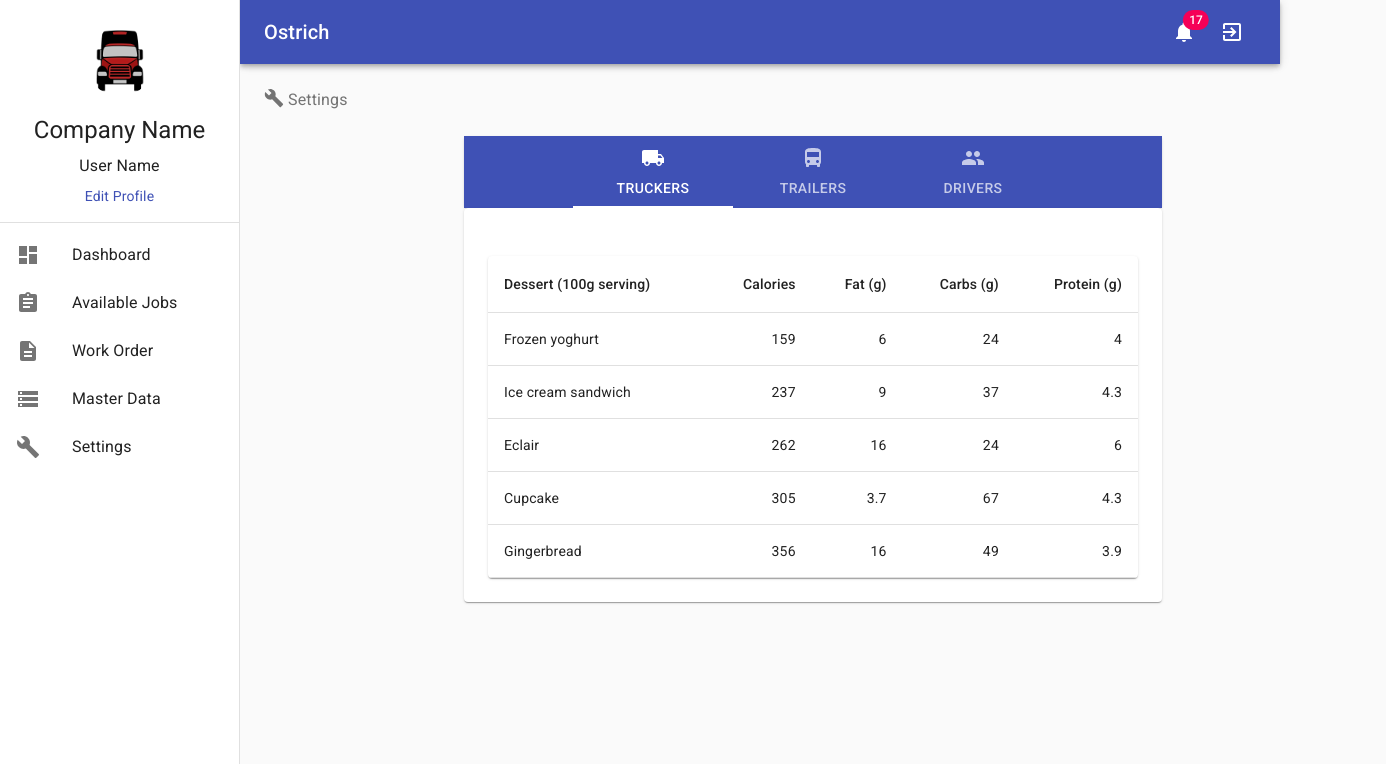
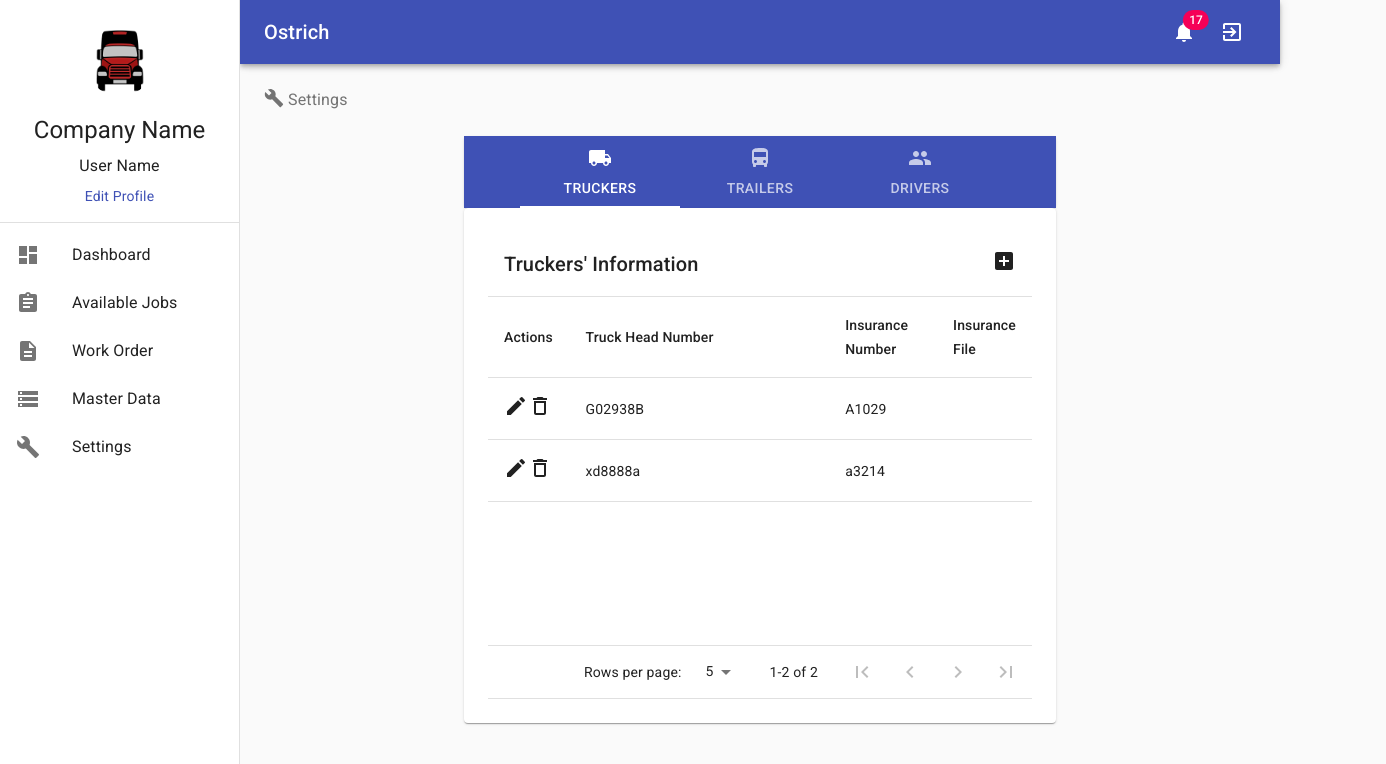
Before and after one commit to liyanarosliescs/ostrich-ui, a React (Create React App) app: page /trucker/masterdata in a window 1280 px wide. Shown: the top 764 px of the page, 1386 px wide, since content can reach past the window. Built offline with nearby package versions, Linux system fonts and the light colour scheme.

Commit message:
update truckerstab table

```diff
--- a/src/components/Trucker/TruckersTab.js
+++ b/src/components/Trucker/TruckersTab.js
@@ -1,64 +1,199 @@
 import React from 'react';
-import { makeStyles } from '@material-ui/core/styles';
+import PropTypes from 'prop-types';
+import { makeStyles, useTheme } from '@material-ui/core/styles';
+import Typography from '@material-ui/core/Typography';
 import Table from '@material-ui/core/Table';
+import TableHead from '@material-ui/core/TableHead';
 import TableBody from '@material-ui/core/TableBody';
 import TableCell from '@material-ui/core/TableCell';
-import TableHead from '@material-ui/core/TableHead';
+import TableFooter from '@material-ui/core/TableFooter';
+import TablePagination from '@material-ui/core/TablePagination';
 import TableRow from '@material-ui/core/TableRow';
 import Paper from '@material-ui/core/Paper';
+import IconButton from '@material-ui/core/IconButton';
+import FirstPageIcon from '@material-ui/icons/FirstPage';
+import KeyboardArrowLeft from '@material-ui/icons/KeyboardArrowLeft';
+import KeyboardArrowRight from '@material-ui/icons/KeyboardArrowRight';
+import LastPageIcon from '@material-ui/icons/LastPage';
+import AddBox from "@material-ui/icons/AddBox";
+import Edit from '@material-ui/icons/Edit';
+import DeleteOutline from '@material-ui/icons/DeleteOutline';
 
-const useStyles = makeStyles(theme => ({
+const useStyles1 = makeStyles(theme => ({
+  root: {
+    flexShrink: 0,
+    color: theme.palette.text.secondary,
+    marginLeft: theme.spacing(2.5),
+  },
+  cell1: {
+    minWidth: '20%',
+    maxWidth: '20%',
+  },
+  cell2: {
+    minWidth: '60%',
+    maxWidth: '60%',
+  },
+  cell3: {
+    minWidth: '10%',
+    maxWidth: '10%',
+  },
+}));
+
+function TruckersTab(props) {
+  const classes = useStyles1();
+  const theme = useTheme();
+  const { count, page, rowsPerPage, onChangePage } = props;
+
+  const handleFirstPageButtonClick = event => {
+    onChangePage(event, 0);
+  };
+
+  const handleBackButtonClick = event => {
+    onChangePage(event, page - 1);
+  };
+
+  const handleNextButtonClick = event => {
+    onChangePage(event, page + 1);
+  };
+
+  const handleLastPageButtonClick = event => {
+    onChangePage(event, Math.max(0, Math.ceil(count / rowsPerPage) - 1));
+  };
+
+  return (
+    <div className={classes.root}>
+      <IconButton
+        onClick={handleFirstPageButtonClick}
+        disabled={page === 0}
+        aria-label="first page"
+      >
+        {theme.direction === 'rtl' ? <LastPageIcon /> : <FirstPageIcon />}
+      </IconButton>
+      <IconButton onClick={handleBackButtonClick} disabled={page === 0} aria-label="previous page">
+        {theme.direction === 'rtl' ? <KeyboardArrowRight /> : <KeyboardArrowLeft />}
+      </IconButton>
+      <IconButton
+        onClick={handleNextButtonClick}
+        disabled={page >= Math.ceil(count / rowsPerPage) - 1}
+        aria-label="next page"
+      >
+        {theme.direction === 'rtl' ? <KeyboardArrowLeft /> : <KeyboardArrowRight />}
+      </IconButton>
+      <IconButton
+        onClick={handleLastPageButtonClick}
+        disabled={page >= Math.ceil(count / rowsPerPage) - 1}
+        aria-label="last page"
+      >
+        {theme.direction === 'rtl' ? <FirstPageIcon /> : <LastPageIcon />}
+      </IconButton>
+    </div>
+  );
+}
+
+TruckersTab.propTypes = {
+  count: PropTypes.number.isRequired,
+  onChangePage: PropTypes.func.isRequired,
+  page: PropTypes.number.isRequired,
+  rowsPerPage: PropTypes.number.isRequired,
+};
+
+function createData(name, calories, fat) {
+  return { name, calories, fat };
+}
+
+const rows = [
+  createData('G02938B', 'A1029', ''),
+  createData('xd8888a', 'a3214', ''),
+]
+
+const useStyles2 = makeStyles(theme => ({
   root: {
     width: '100%',
     marginTop: theme.spacing(3),
-    overflowX: 'auto',
   },
   table: {
-    minWidth: 650,
+    minWidth: 500,
+  },
+  tableWrapper: {
+    overflowX: 'auto',
   },
 }));
 
-function createData(name, calories, fat, carbs, protein) {
-  return { name, calories, fat, carbs, protein };
-}
+export default function TruckersTable() {
+  const classes = useStyles2();
+  const [page, setPage] = React.useState(0);
+  const [rowsPerPage, setRowsPerPage] = React.useState(5);
 
-const rows = [
-  createData('Frozen yoghurt', 159, 6.0, 24, 4.0),
-  createData('Ice cream sandwich', 237, 9.0, 37, 4.3),
-  createData('Eclair', 262, 16.0, 24, 6.0),
-  createData('Cupcake', 305, 3.7, 67, 4.3),
-  createData('Gingerbread', 356, 16.0, 49, 3.9),
-];
+  const emptyRows = rowsPerPage - Math.min(rowsPerPage, rows.length - page * rowsPerPage);
 
-export default function TruckersTab() {
-  const classes = useStyles();
+  const handleChangePage = (event, newPage) => {
+    setPage(newPage);
+  };
+
+  const handleChangeRowsPerPage = event => {
+    setRowsPerPage(parseInt(event.target.value, 10));
+    setPage(0);
+  };
 
   return (
-    <Paper className={classes.root}>
+
+      <div className={classes.tableWrapper}>
         <Table className={classes.table}>
           <TableHead>
+            <TableRow align="right">
+              <TableCell colSpan="2">
+              <Typography variant="h6" id="tableTitle">
+                Truckers' Information
+              </Typography>
+              </TableCell>
+              <TableCell />
+              <TableCell align="right">
+                <AddBox/>
+              </TableCell>
+            </TableRow>
             <TableRow>
-            <TableCell>Dessert (100g serving)</TableCell>
-            <TableCell align="right">Calories</TableCell>
-            <TableCell align="right">Fat&nbsp;(g)</TableCell>
-            <TableCell align="right">Carbs&nbsp;(g)</TableCell>
-            <TableCell align="right">Protein&nbsp;(g)</TableCell>
+              <TableCell>Actions</TableCell>
+              <TableCell>Truck Head Number</TableCell>
+              <TableCell>Insurance Number</TableCell>
+              <TableCell>Insurance File</TableCell>
             </TableRow>
           </TableHead>
           <TableBody>
-          {rows.map(row => (
+            {rows.slice(page * rowsPerPage, page * rowsPerPage + rowsPerPage).map(row => (
               <TableRow key={row.name}>
-              <TableCell component="th" scope="row">
-                {row.name}
-              </TableCell>
-              <TableCell align="right">{row.calories}</TableCell>
-              <TableCell align="right">{row.fat}</TableCell>
-              <TableCell align="right">{row.carbs}</TableCell>
-              <TableCell align="right">{row.protein}</TableCell>
+                <TableCell style={{ width: '15%' }}><Edit/><DeleteOutline/></TableCell>
+                <TableCell style={{ width: '50%' }}>{row.name}</TableCell>
+                <TableCell style={{ width: '20%' }}>{row.calories}</TableCell>
+                <TableCell style={{ width: '15%' }}>{row.fat}</TableCell>
               </TableRow>
             ))}
+
+            {emptyRows > 0 && (
+              <TableRow style={{ height: 48 * emptyRows }}>
+                <TableCell colSpan={4} />
+              </TableRow>
+            )}
           </TableBody>
+          <TableFooter>
+            <TableRow>
+              <TablePagination
+                rowsPerPageOptions={[5, 10, 25]}
+                colSpan={4}
+                count={rows.length}
+                rowsPerPage={rowsPerPage}
+                page={page}
+                SelectProps={{
+                  inputProps: { 'aria-label': 'rows per page' },
+                  native: true,
+                }}
+                onChangePage={handleChangePage}
+                onChangeRowsPerPage={handleChangeRowsPerPage}
+                ActionsComponent={TruckersTab}
+              />
+            </TableRow>
+          </TableFooter>
         </Table>
-    </Paper>
+      </div>
+
   );
 }
```
Lines whose indentation alone changed are shown as unchanged.
